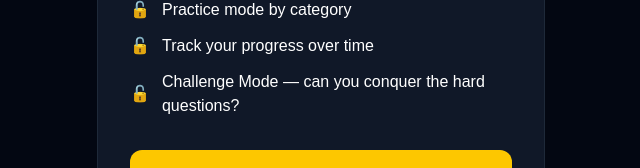
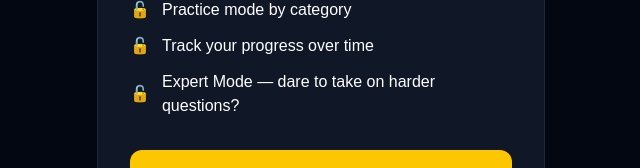
Before and after one commit to vegali915/mathnique, a Next.js app: page /upgrade in a window 1280 px wide. Shown: the part 392-560 px from the top of the page, without its empty margins (319-959 px from the left). Built offline with nearby package versions, Linux system fonts and the light colour scheme; no server answers.

Commit message:
Update upgrade page: Expert Mode copy

```diff
--- a/app/upgrade/page.tsx
+++ b/app/upgrade/page.tsx
@@ -54,7 +54,7 @@ export default function UpgradePage() {
   </li>
   <li className="flex items-center gap-3">
     <span>🔓</span>
-    <span>Challenge Mode — can you conquer the hard questions?</span>
+    <span>Expert Mode — dare to take on harder questions?</span>
   </li>
 </ul>
           <button
```
